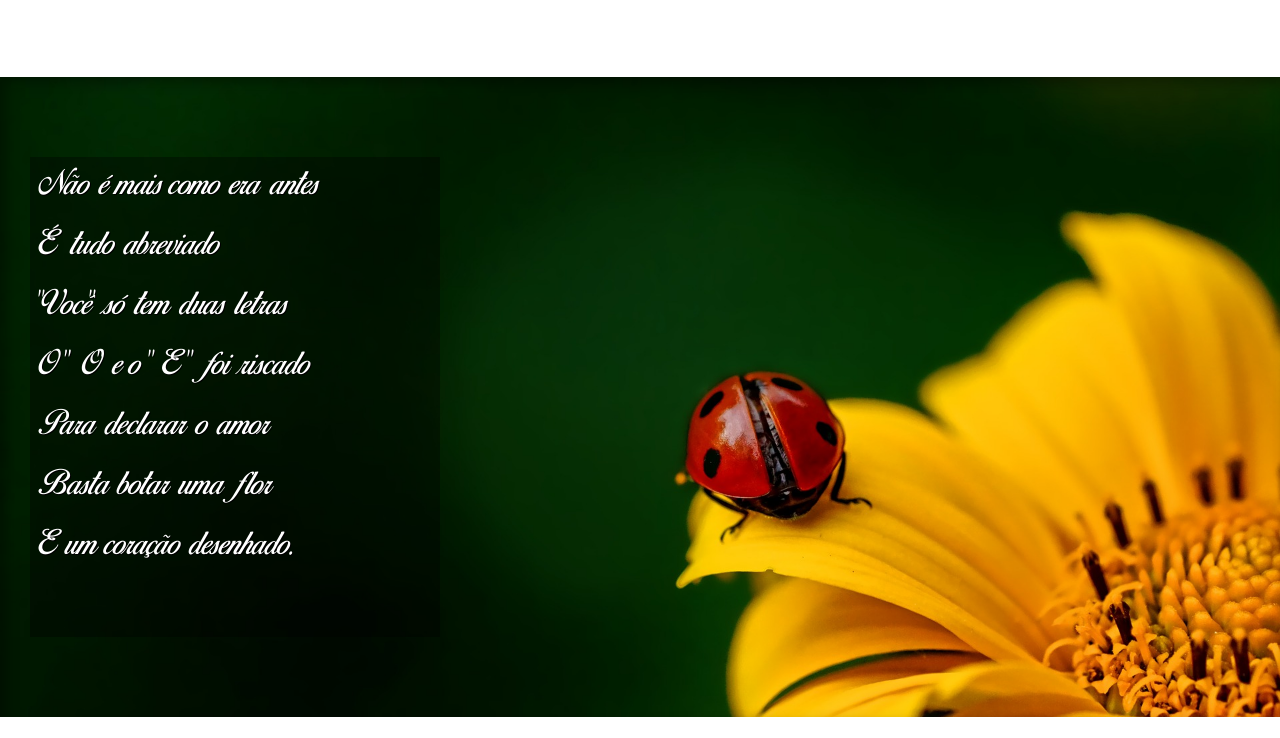
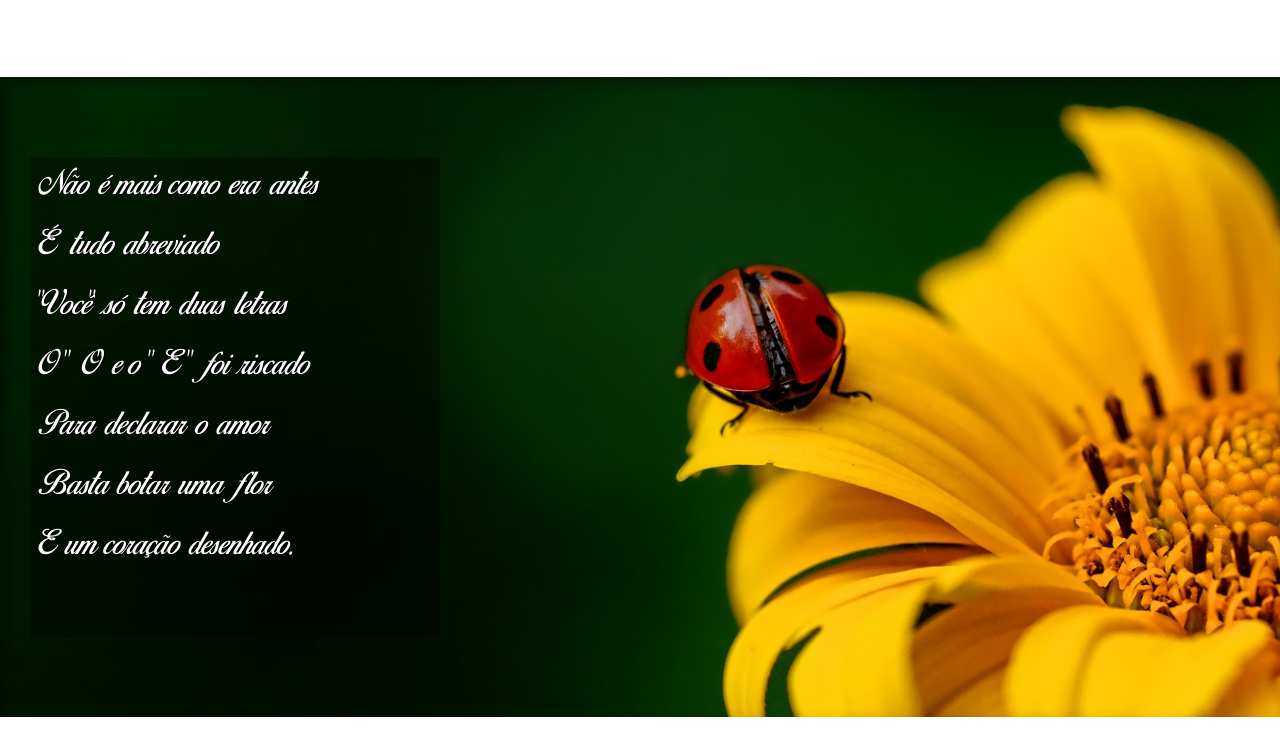
Before and after one commit to murilononato/Cordel, a plain HTML site: page index.html in a window 1280 px wide. Shown: the part 762-1500 px from the top of the page. Drawn offline with Linux system fonts and the light colour scheme; a web font is replaced by a local one.

Commit message:
correcao_right

```diff
--- a/style.css
+++ b/style.css
@@ -99,7 +99,7 @@ section > P{
 
 section#img01{
     background-image: url(imagens/background001.jpg);
-    /* background-position: right center; */
+    background-position: right center;
 }
 
 section#img02{
```
